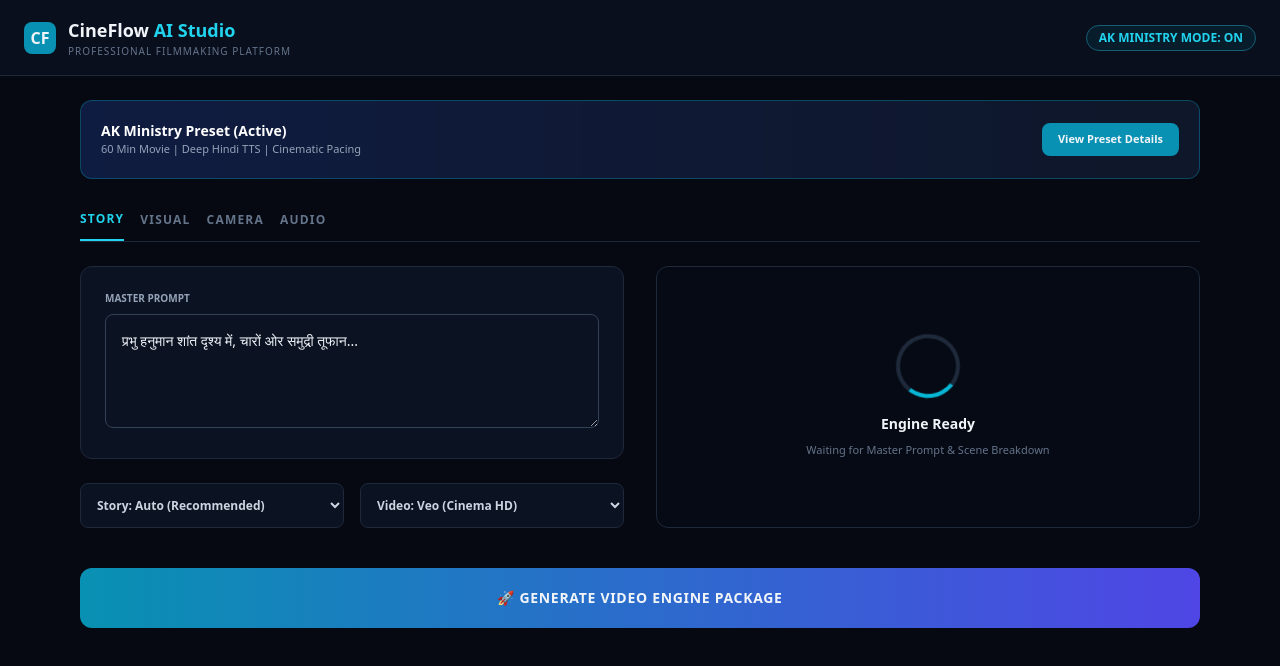
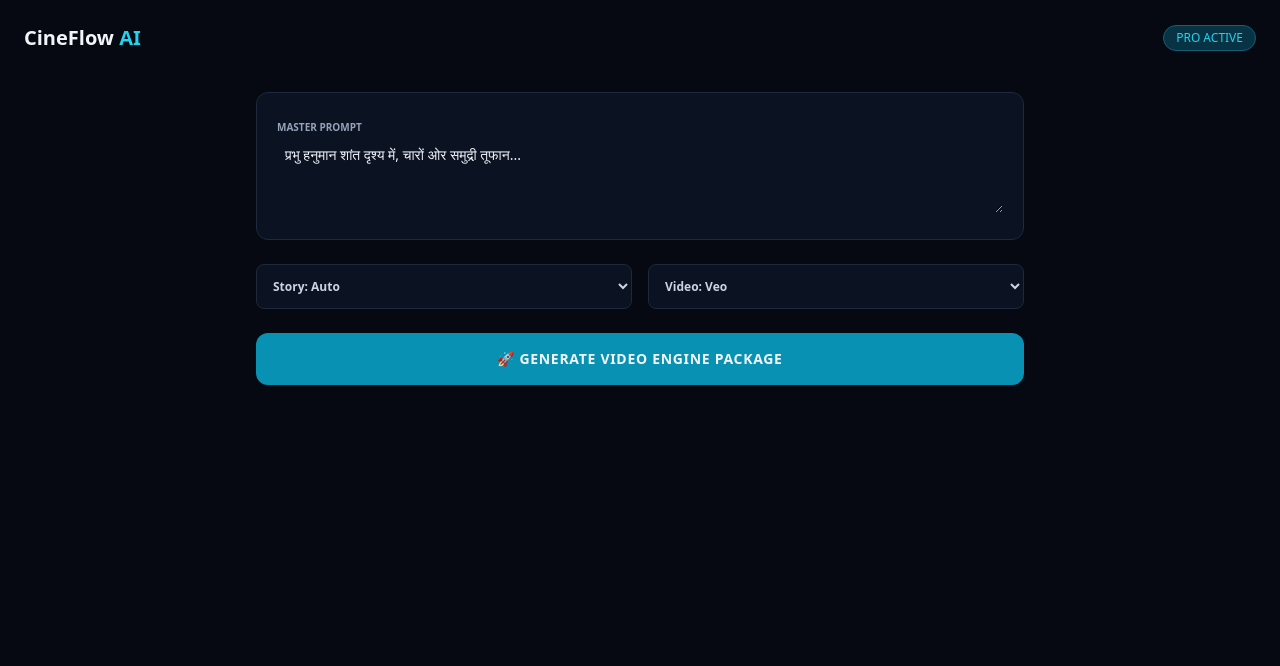
Before and after one commit to deepbhauak-wq/cineflow-ai, a Next.js app: page / in a window 1280 px wide. Shown: the top 666 px of the page. Built offline with nearby package versions, Linux system fonts and the light colour scheme.

Commit message:
Revise page structure and header design
Refactor layout and update header content for CineFlow AI Studio.

```diff
--- a/app/page.jsx
+++ b/app/page.jsx
@@ -1,82 +1,32 @@
 "use client";
-
 import React, { useState } from "react";
 
 export default function CineFlowProStudio() {
-  const [activeTab, setActiveTab] = useState("Story");
   const [prompt, setPrompt] = useState("प्रभु हनुमान शांत दृश्य में, चारों ओर समुद्री तूफान...");
 
-  const tabs = ["Story", "Visual", "Camera", "Audio"];
-
   return (
-    <div className="min-h-screen bg-[#060911] text-slate-100 font-sans pb-10">
-      {/* Header */}
-      <header className="border-b border-slate-800 bg-[#090f1d] px-6 py-4 flex items-center justify-between sticky top-0 z-50">
-        <div className="flex items-center gap-3">
-          <div className="w-8 h-8 rounded-lg bg-cyan-600 flex items-center justify-center font-bold">CF</div>
-          <div>
-            <h1 className="text-lg font-bold">CineFlow <span className="text-cyan-400">AI Studio</span></h1>
-            <p className="text-[10px] text-slate-500 uppercase tracking-widest">Professional Filmmaking Platform</p>
-          </div>
-        </div>
-        <div className="bg-cyan-950/40 text-cyan-400 text-xs px-3 py-1 rounded-full border border-cyan-800 font-bold">AK MINISTRY MODE: ON</div>
+    <div className="min-h-screen bg-[#060911] text-slate-100 font-sans p-6">
+      <header className="flex justify-between items-center mb-10">
+        <div className="text-xl font-bold">CineFlow <span className="text-cyan-400">AI</span></div>
+        <div className="text-xs bg-cyan-950 text-cyan-400 px-3 py-1 rounded-full border border-cyan-800">PRO ACTIVE</div>
       </header>
 
-      <main className="max-w-6xl mx-auto px-4 pt-6">
-
-        {/* AK Ministry Quick Preset */}
-        <div className="bg-gradient-to-r from-blue-900/40 to-slate-900 border border-cyan-500/30 p-5 rounded-xl mb-8 flex justify-between items-center">
-            <div>
-                <h2 className="text-sm font-bold text-white">AK Ministry Preset (Active)</h2>
-                <p className="text-[11px] text-slate-400">60 Min Movie | Deep Hindi TTS | Cinematic Pacing</p>
-            </div>
-            <button className="bg-cyan-600 text-[11px] font-bold px-4 py-2 rounded-lg hover:bg-cyan-500">View Preset Details</button>
-        </div>
-
-        {/* Tab Navigation */}
-        <div className="flex gap-4 border-b border-slate-800 mb-6">
-          {tabs.map(tab => (
-            <button
-                key={tab}
-                onClick={() => setActiveTab(tab)}
-                className={`pb-3 text-xs font-bold uppercase tracking-widest ${activeTab === tab ? 'text-cyan-400 border-b-2 border-cyan-400' : 'text-slate-500'}`}
-            >
-                {tab}
-            </button>
-          ))}
-        </div>
-
-        {/* Content Area */}
-        <div className="grid grid-cols-1 md:grid-cols-2 gap-8">
-            <div className="space-y-6">
-                <div className="bg-[#0b1222] p-6 rounded-xl border border-slate-800">
-                    <label className="text-[10px] font-bold text-slate-400 uppercase block mb-2">Master Prompt</label>
-                    <textarea value={prompt} onChange={(e) => setPrompt(e.target.value)} className="w-full bg-transparent border border-slate-700 rounded-lg p-4 text-sm focus:border-cyan-500 outline-none" rows={4} />
+      <main className="max-w-3xl mx-auto space-y-6">
+        <div className="bg-[#0b1222] p-5 rounded-xl border border-slate-800">
+          <label className="text-[10px] font-bold text-slate-400 uppercase">Master Prompt</label>
+          <textarea value={prompt} onChange={(e) => setPrompt(e.target.value)} className="w-full bg-transparent p-2 text-sm outline-none" rows={3} />
         </div>
 
         <div className="grid grid-cols-2 gap-4">
           <select className="bg-[#0b1222] border border-slate-800 p-3 rounded-lg text-xs font-bold text-slate-300">
-                        <option>Story: Auto (Recommended)</option>
-                        <option>GPT-5.6</option>
-                        <option>Gemini 1.5 Pro</option>
+            <option>Story: Auto</option><option>GPT-5.6</option>
           </select>
           <select className="bg-[#0b1222] border border-slate-800 p-3 rounded-lg text-xs font-bold text-slate-300">
-                        <option>Video: Veo (Cinema HD)</option>
-                        <option>Kling 1.5</option>
-                        <option>Runway Gen-3</option>
+            <option>Video: Veo</option><option>Kling 1.5</option>
           </select>
         </div>
-            </div>
 
-            {/* Preview & Status */}
-            <div className="bg-[#060a14] border border-slate-800 rounded-xl flex flex-col items-center justify-center p-8 text-center">
-                <div className="w-16 h-16 rounded-full border-4 border-slate-800 border-t-cyan-500 animate-spin mb-4"></div>
-                <h3 className="font-bold text-sm">Engine Ready</h3>
-                <p className="text-[11px] text-slate-500 mt-2">Waiting for Master Prompt & Scene Breakdown</p>
-            </div>
-        </div>
-
-        <button className="w-full py-5 mt-10 bg-gradient-to-r from-cyan-600 to-indigo-600 rounded-xl font-black text-sm uppercase tracking-wider hover:shadow-[0_0_20px_rgba(6,182,212,0.3)] transition-all">
+        <button className="w-full py-4 bg-cyan-600 rounded-xl font-black text-sm uppercase tracking-wider hover:bg-cyan-500">
           🚀 Generate Video Engine Package
         </button>
       </main>
```
Lines whose indentation alone changed are shown as unchanged.
